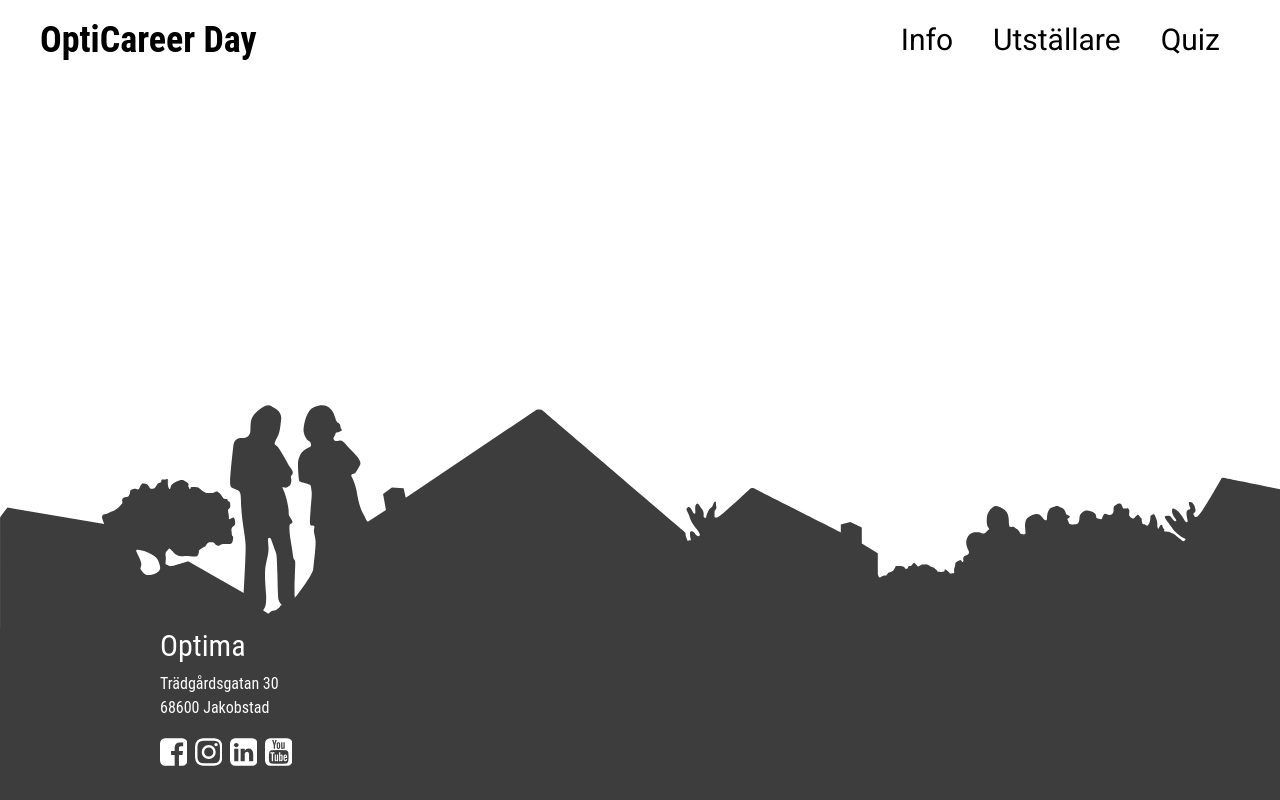
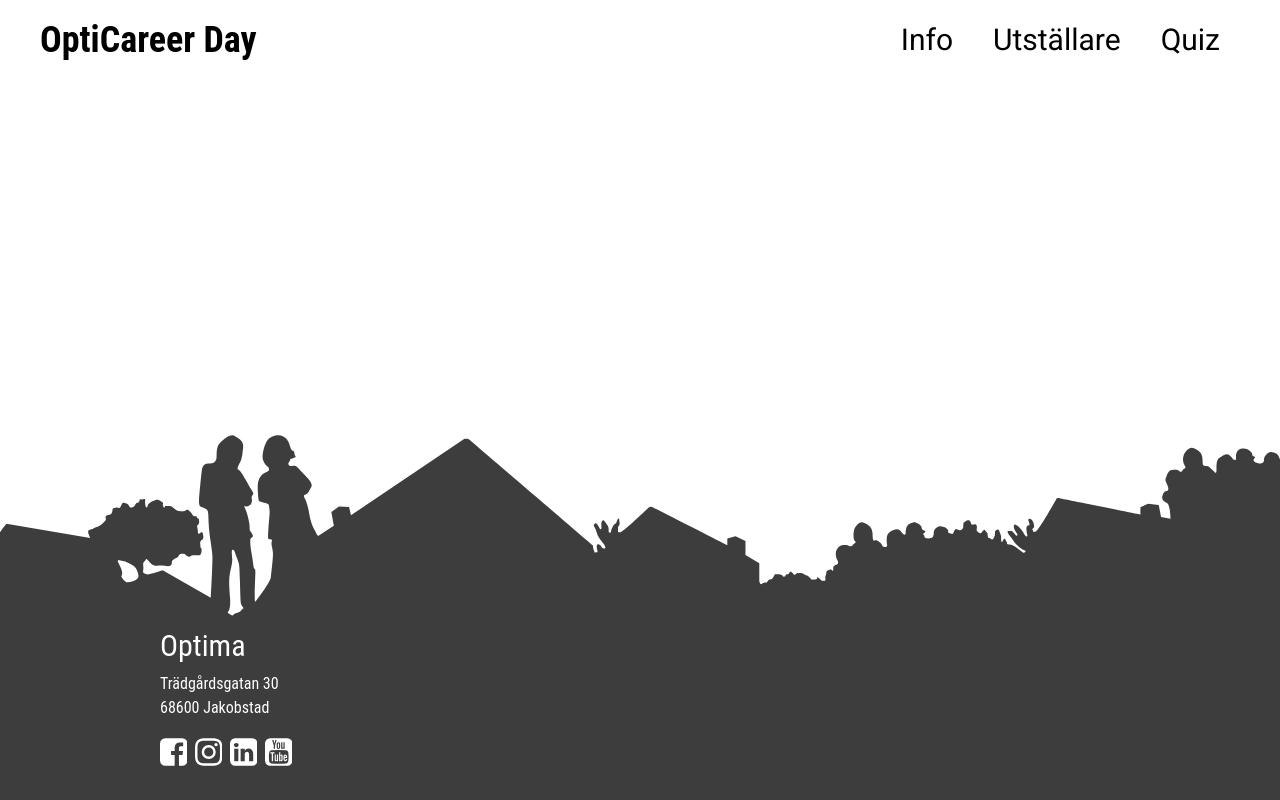
Before and after one commit to Optimaedu/opticareerday, a Next.js app: page / in a window 1280 px wide. Built offline with nearby package versions, Linux system fonts and the light colour scheme; a web font is replaced by a local one.

Commit message:
bg change

```diff
--- a/src/components/Footer.tsx
+++ b/src/components/Footer.tsx
@@ -1,22 +1,18 @@
-import Image from 'next/image'
-import Link from 'next/link'
-import React from 'react'
-import footerBg from "../../public/footer-optima.svg"
-import FacebookIcon from './ui/icons/FacebookIcon'
-import InstagramIcon from './ui/icons/InstagramIcon'
-import LinkedInIcon from './ui/icons/LinkedInIcon'
-import YoutubeIcon from './ui/icons/YoutubeIcon'
+import Link from 'next/link';
+import React from 'react';
+import FacebookIcon from './ui/icons/FacebookIcon';
+import InstagramIcon from './ui/icons/InstagramIcon';
+import LinkedInIcon from './ui/icons/LinkedInIcon';
+import YoutubeIcon from './ui/icons/YoutubeIcon';
 
 const Footer = () => {
   return (
-    <div className="w-full absolute bottom-0 overflow-hidden flex flex-col">
-      <Image className="w-full min-w-1600" src={footerBg} alt="footer background image" />
+    <div className="w-full absolute bottom-0 overflow-hidden flex flex-col before:bg-footerBg before:min-w-1600 before:min-h-200">
       <div className="w-full pb-8 bg-optimaGray text-white pl-10 sm:pl-20 md:pl-40 font-logo text-base">
         <p className="text-3xl mb-2">Optima</p>
         <p className="">Trädgårdsgatan 30</p>
         <p className="mb-4">68600 Jakobstad</p>
-
-    <div className="flex flex-row gap-2">
+        <div className="flex flex-row space-x-2">
           <Link href="https://www.facebook.com/optimaedu.fi/"><FacebookIcon /></Link>
           <Link href="https://www.instagram.com/optimaedu/"><InstagramIcon /></Link>
           <Link href="https://www.linkedin.com/company/optima-yrkesutbildning/"><LinkedInIcon /></Link>
@@ -27,4 +23,4 @@ const Footer = () => {
   )
 }
 
-export default Footer
+export default Footer;
--- a/src/components/ui/icons/FacebookIcon.tsx
+++ b/src/components/ui/icons/FacebookIcon.tsx
@@ -1,4 +1,4 @@
-import React from 'react'
+import React from 'react';
 
 const FacebookIcon = () => {
   return (
@@ -6,4 +6,4 @@ const FacebookIcon = () => {
   )
 }
 
-export default FacebookIcon
+export default FacebookIcon;
--- a/src/components/ui/icons/InstagramIcon.tsx
+++ b/src/components/ui/icons/InstagramIcon.tsx
@@ -1,4 +1,4 @@
-import React from 'react'
+import React from 'react';
 
 const InstagramIcon = () => {
   return (
@@ -6,4 +6,4 @@ const InstagramIcon = () => {
   )
 }
 
-export default InstagramIcon
+export default InstagramIcon;
--- a/src/components/ui/icons/LinkedInIcon.tsx
+++ b/src/components/ui/icons/LinkedInIcon.tsx
@@ -1,4 +1,4 @@
-import React from 'react'
+import React from 'react';
 
 const LinkedInIcon = () => {
   return (
@@ -6,4 +6,4 @@ const LinkedInIcon = () => {
   )
 }
 
-export default LinkedInIcon
+export default LinkedInIcon;
--- a/src/components/ui/icons/YoutubeIcon.tsx
+++ b/src/components/ui/icons/YoutubeIcon.tsx
@@ -1,4 +1,4 @@
-import React from 'react'
+import React from 'react';
 
 const YoutubeIcon = () => {
   return (
@@ -6,4 +6,4 @@ const YoutubeIcon = () => {
   )
 }
 
-export default YoutubeIcon
+export default YoutubeIcon;
--- a/src/pages/index.tsx
+++ b/src/pages/index.tsx
@@ -1,4 +1,3 @@
-
 import Footer from "../components/Footer";
 import Topbar from "../components/Topbar";
 
--- a/tailwind.config.js
+++ b/tailwind.config.js
@@ -16,6 +16,12 @@ module.exports = {
       minWidth: {
         1600: "1600px"
       },
+      minHeight: {
+        200: "200px"
+      },
+      backgroundImage: {
+        footerBg: "url(../../public/footer-optima.svg)"
+      }
     },
   },
   plugins: [],
```
Also changed, not shown: src/components/Topbar.tsx (+4 -4 lines). Lines whose indentation alone changed are shown as unchanged.
